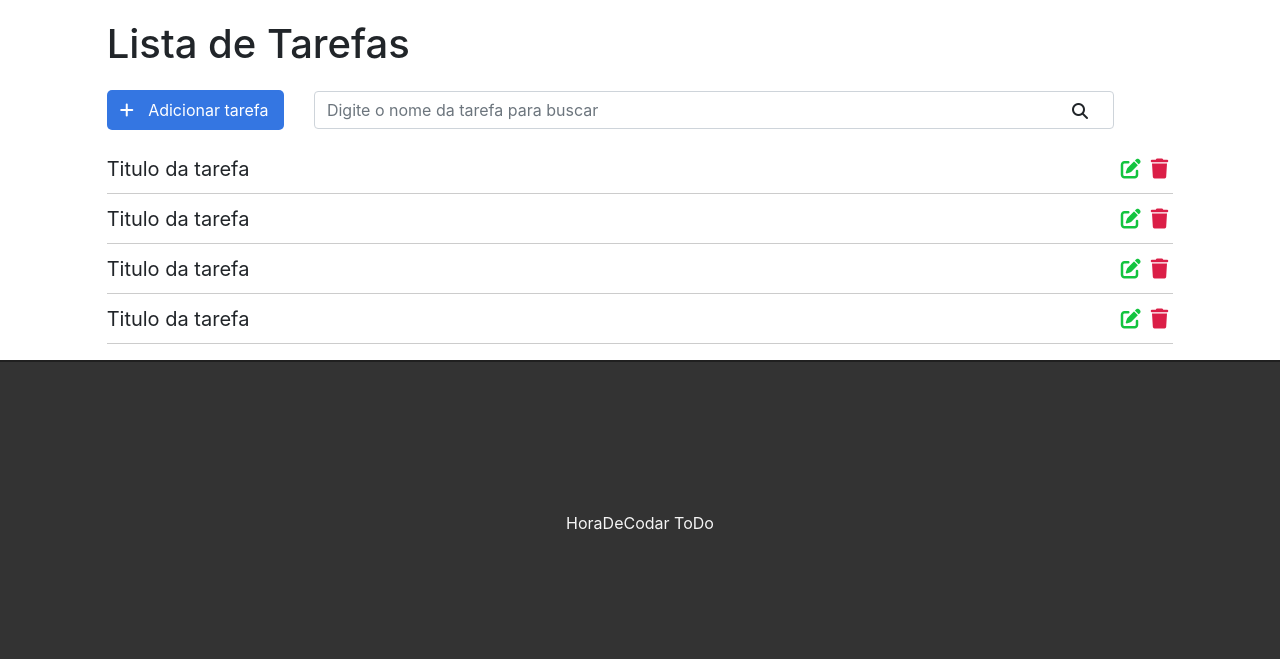
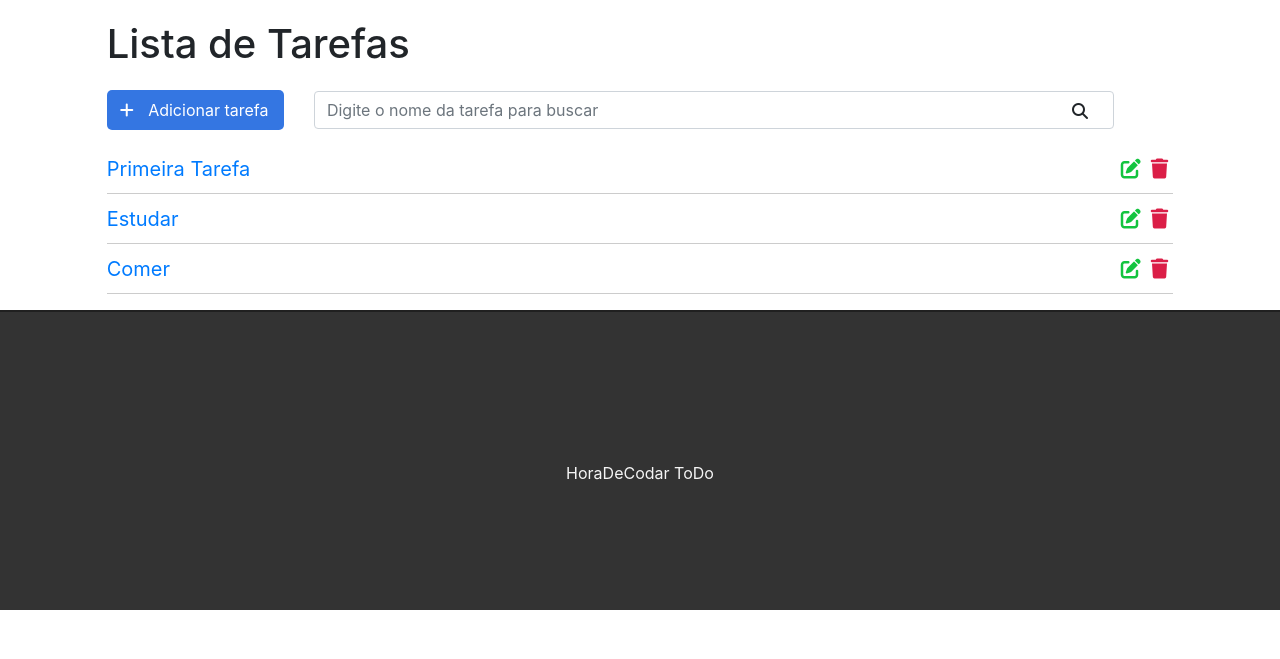
Before and after one commit to SrLucca/projeto-todo, a Django app: page / in a window 1280 px wide. Shown: the part 56-715 px from the top of the page. Run offline with Django 3.2, Linux system fonts and the light colour scheme; data comes from the database, SQL or seed files in the repository; both versions use the stored data as it was after the commit; some libraries are stand-ins or nearby versions.

Commit message:
Modified-2

```diff
--- a/todo/tasks/static/css/styles.css
+++ b/todo/tasks/static/css/styles.css
@@ -63,6 +63,15 @@
     padding: 0; /*tira configurações do navegador e bootstrap*/
 }
 
+.list-div2 .done_doing{
+    color: green;
+    font-size: 1.4rem;
+    border: 2px solid grey;
+    border-radius: 1.6rem;
+    width: fit-content;
+    font-weight: bolder;
+}
+
 .task-list{
     padding-left: 0;
 }
--- a/todo/tasks/templates/base.html
+++ b/todo/tasks/templates/base.html
@@ -12,7 +12,7 @@
 <body>
     <div class="container-fluid">
         <nav class="navbar navbar-expand-lg navbar-light bg-light"> <!--BARRA DE NAVEGAÇÃO - COPIA E COLA DO GETBOOTSTRAP-->
-            <a class="navbar-brand" href="#">To Do</a>
+            <a class="navbar-brand" href="/">To Do</a>
             <button class="navbar-toggler" type="button" data-toggle="collapse" data-target="#navbarSupportedContent" aria-controls="navbarSupportedContent" aria-expanded="false" aria-label="Toggle navigation">
               <span class="navbar-toggler-icon"></span>
             </button>
--- a/todo/tasks/templates/tasks/list.html
+++ b/todo/tasks/templates/tasks/list.html
@@ -13,26 +13,13 @@
         <i class="fas fa-search"></i>
     </div>
     <ul class="task-list">
+        {% for task in tasks %} <!--para aparecer as tarefas do banco de dados no site-->
         <li class="task-item">
-            <span>Titulo da tarefa</span>
+            <span><a href="/task/{{task.id}}">{{task.title}}</a></span> <!--task.tudo que estiver na classe-->
             <span><i class="fas fa-trash"></i></span>
             <span><i class="fas fa-edit"></i></span>
         </li>
-        <li class="task-item">
-            <span>Titulo da tarefa</span>
-            <span><i class="fas fa-trash"></i></span>
-            <span><i class="fas fa-edit"></i></span>
-        </li>
-        <li class="task-item">
-            <span>Titulo da tarefa</span>
-            <span><i class="fas fa-trash"></i></span>
-            <span><i class="fas fa-edit"></i></span>
-        </li>
-        <li class="task-item">
-            <span>Titulo da tarefa</span>
-            <span><i class="fas fa-trash"></i></span>
-            <span><i class="fas fa-edit"></i></span>
-        </li>
+        {% endfor %}
     </ul>
 
 </div>
--- a/todo/tasks/urls.py
+++ b/todo/tasks/urls.py
@@ -5,5 +5,6 @@ from .import views
 urlpatterns = [
     path('helloworld/', views.helloworld),
     path('', views.tasklist, name = 'task-list'),
+    path('task/<int:id>', views.taskView, name='task-view'),
     path('yourname/<str:name>' , views.yourName , name = 'yourname'),
 ]
--- a/todo/tasks/views.py
+++ b/todo/tasks/views.py
@@ -1,13 +1,21 @@
-from django.shortcuts import render
+from django.shortcuts import render, get_object_or_404
 
 from django.http import HttpResponse
+
+from .models import Task #deve importar para poder mandar para o site
 # Create your views here.
 
 def helloworld(request):
     return HttpResponse('hello world')
 
 def tasklist(request):#sempre recebe o requeste
-     return render(request, 'tasks/list.html')
+     tasks = Task.objects.all() #PEGANDO TODOS OS OBJETOS DO BANCO DE DADOS//mandar as tasks do banco de dado para o template(site)
+     return render(request, 'tasks/list.html', {'tasks' : tasks}) #dicionario que seleciona as tasks para mandar para o site
+
+def taskView(request, id):
+    task = get_object_or_404(Task, pk=id)  #tenta pegar regitro no banco, se nao tiver reporta um erro 404(get_object_or_404)
+    #pk = primary key
+    return render(request, 'tasks/task.html', {'task': task})
 
 def yourName(request, name): #receber o nome que o usuario vai digitar na url
     return render(request, 'tasks/yourname.html', {'name': name}) #construção de dicionario
```
Also changed, not shown: todo/tasks/templates/tasks/task.html (added, +13 -0 lines), todo/db.sqlite3.
